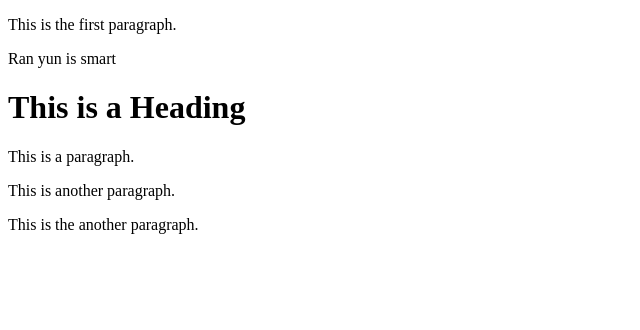
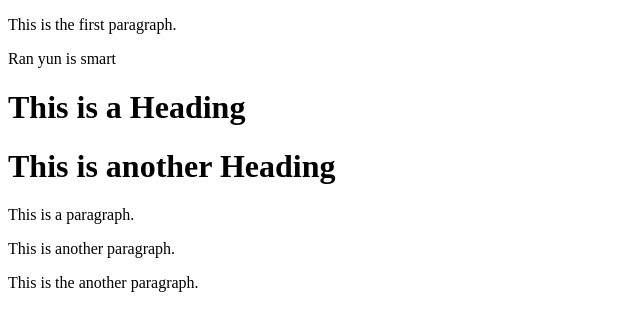
Before and after one commit to ClaireRan/learning-git-March, a plain HTML site: page index.html in a window 1280 px wide. Shown: the whole page, without its empty margins (0-640 px from the left). Drawn offline with Linux system fonts and the light colour scheme.

Commit message:
modified html

```diff
--- a/index.html
+++ b/index.html
@@ -7,6 +7,7 @@
   <p>This is the first paragraph.</p>
   Ran yun is smart
   <h1>This is a Heading</h1>
+  <h1>This is another Heading</h1>
   <p>This is a paragraph.</p>
   <p>This is another paragraph.</p>
   <p>This is the another paragraph.</p>
```
